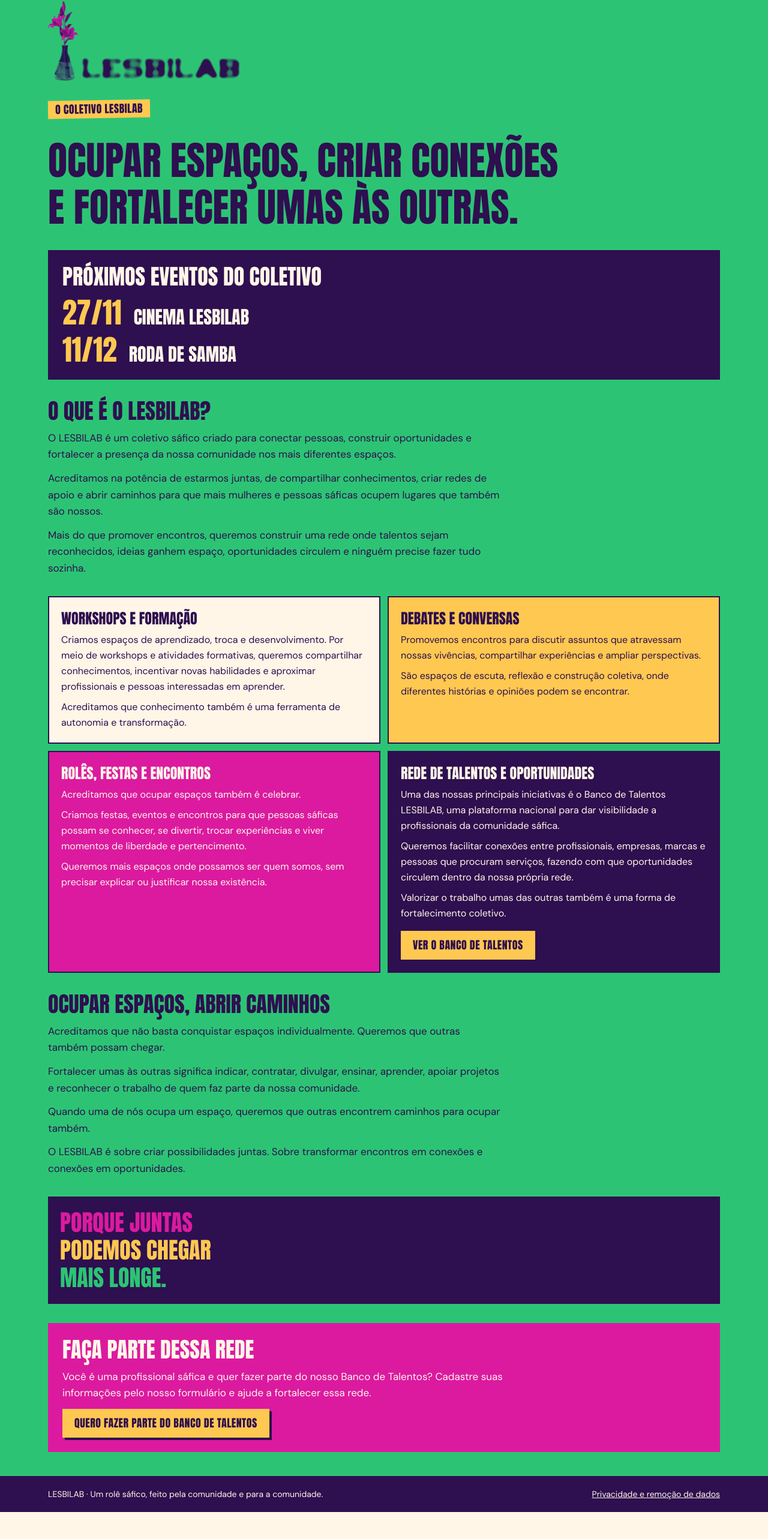
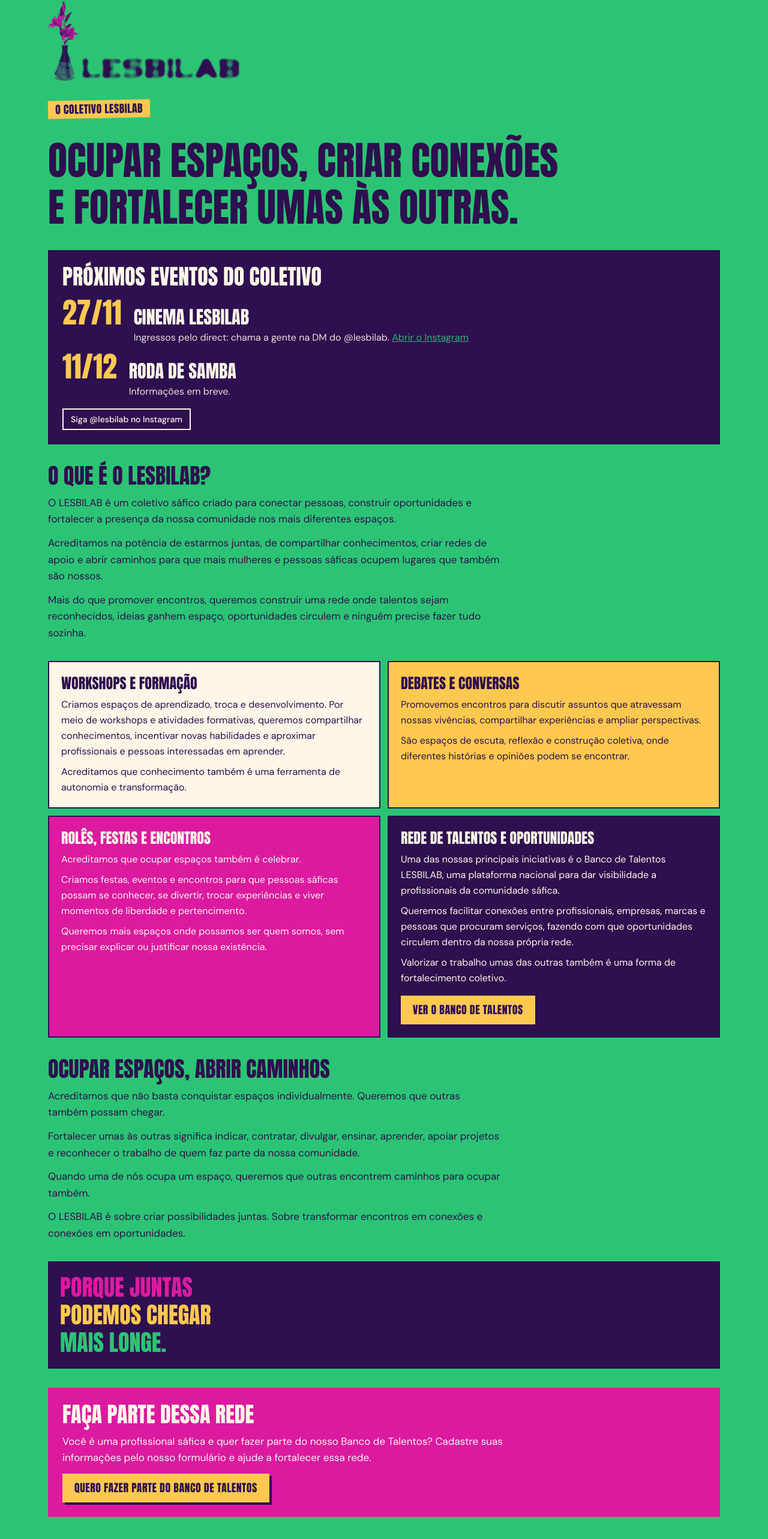
Before and after one commit to coletivolesbilab/lesbilab-site, a Next.js app: page / in a window 1280 px wide. Shown: the part 103-2669 px from the top of the page at 60% size. Before the commit the page ends 2624 px from the top, so only its background shows below. Built offline with nearby package versions, Linux system fonts and the light colour scheme.

Commit message:
Detalhes dos eventos e Instagram do LESBILAB
Co-Authored-By: Claude Opus 5.5 <noreply@anthropic.com>
Claude-Session: https://claude.ai/code/session_01Nm7uxXv24RvKRZc6yW4cBs

```diff
--- a/app/layout.tsx
+++ b/app/layout.tsx
@@ -30,7 +30,10 @@ export default function RootLayout({ children }: { children: React.ReactNode })
         <footer className="bg-roxo text-papel text-sm">
           <div className="wrap flex flex-wrap justify-between gap-3 py-5">
             <span>LESBILAB · Um rolê sáfico, feito pela comunidade e para a comunidade.</span>
-            <Link href="/privacidade" className="underline">Privacidade e remoção de dados</Link>
+            <span className="flex flex-wrap gap-4">
+              <a href="https://www.instagram.com/lesbilab/" target="_blank" rel="noopener noreferrer" className="underline">Instagram @lesbilab</a>
+              <Link href="/privacidade" className="underline">Privacidade e remoção de dados</Link>
+            </span>
           </div>
         </footer>
       </body>
--- a/app/page.tsx
+++ b/app/page.tsx
@@ -4,9 +4,10 @@ import Image from 'next/image';
 const FORMS = 'https://forms.gle/KBYF6QJyaCpgzQuUA';
 
 // Próximos eventos: edite aqui (data, nome).
+const INSTA = 'https://www.instagram.com/lesbilab/';
 const EVENTOS = [
-  { data: '27/11', nome: 'Cinema LESBILAB' },
-  { data: '11/12', nome: 'Roda de Samba' },
+  { data: '27/11', nome: 'Cinema LESBILAB', info: 'Ingressos pelo direct: chama a gente na DM do @lesbilab.', dm: true },
+  { data: '11/12', nome: 'Roda de Samba', info: 'Informações em breve.', dm: false },
 ];
 
 const EIXOS = [
@@ -30,10 +31,16 @@ export default function OColetivo() {
             {EVENTOS.map((e) => (
               <li key={e.data + e.nome} className="flex flex-wrap items-baseline gap-x-5 gap-y-1">
                 <span className="font-display text-4xl md:text-5xl text-amarelo leading-[1.1]">{e.data}</span>
-                <span className="font-display uppercase text-2xl md:text-3xl leading-[1.2]">{e.nome}</span>
+                <span className="grid gap-1">
+                  <span className="font-display uppercase text-2xl md:text-3xl leading-[1.2]">{e.nome}</span>
+                  <span className="text-sm md:text-base opacity-90">
+                    {e.info}{e.dm && <> <a href={INSTA} target="_blank" rel="noopener noreferrer" className="underline text-verde">Abrir o Instagram</a></>}
+                  </span>
+                </span>
               </li>
             ))}
           </ul>
+          <a href={INSTA} target="_blank" rel="noopener noreferrer" className="justify-self-start text-sm font-medium border-2 border-papel px-3 py-1.5 hover:bg-papel hover:text-roxo">Siga @lesbilab no Instagram</a>
         </section>
 
         <section className="grid gap-3 max-w-prose text-[17px]">
```
